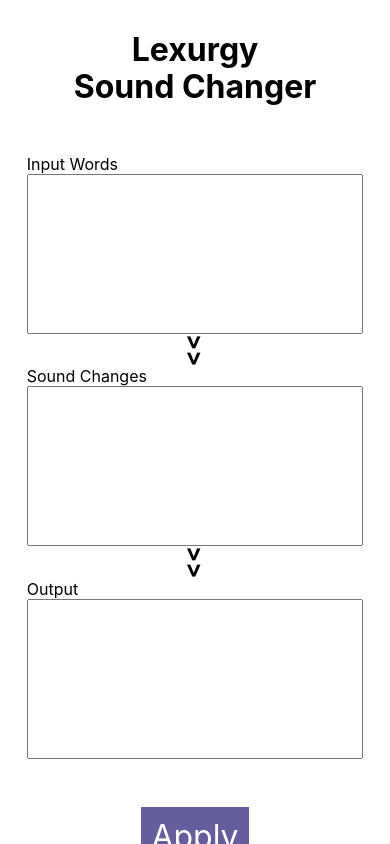
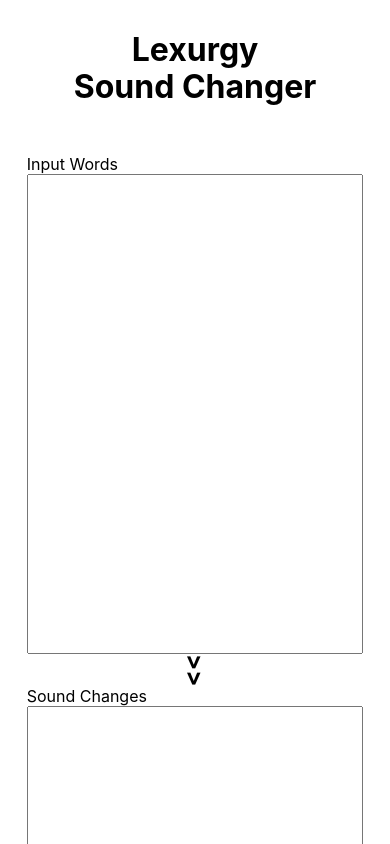
Before and after one commit to def-gthill/lexurgy-web, a Next.js app: page /sc in a window 390 px wide. Shown: the top 844 px of the page. Built offline with nearby package versions, Linux system fonts and the light colour scheme.

Commit message:
Moved common editor styles into Editor.module.css

```diff
--- a/components/editor.js
+++ b/components/editor.js
@@ -1,5 +1,5 @@
 import React from "react";
-import styles from '../styles/SC.module.css'
+import styles from '../styles/Editor.module.css'
 
 export default class Editor extends React.Component {
   static defaultProps = {
@@ -8,9 +8,8 @@ export default class Editor extends React.Component {
   };
 
   render() {
-    const containerStyle = styles[this.props.id + "Container"];
     return (
-      <div className={`${styles.editor} ${containerStyle}`}>
+      <div className={`${styles.editor} ${this.props.styles}`}>
         <label htmlFor={this.props.id}>{this.props.label}</label>
         <textarea
           id={this.props.id}
--- a/pages/sc.js
+++ b/pages/sc.js
@@ -43,6 +43,7 @@ export default class SC extends React.Component {
               label="Input Words"
               value={this.state.input}
               handleChange={this.updateInput}
+              styles={`${styles.stackedEditor} ${styles.inputContainer}`}
             />
             <Arrow/>
             <Editor
@@ -50,6 +51,7 @@ export default class SC extends React.Component {
               label="Sound Changes"
               value={this.state.changes}
               handleChange={this.updateChanges}
+              styles={`${styles.stackedEditor} ${styles.changesContainer}`}
             />
             <Arrow/>
             <Editor
@@ -58,6 +60,7 @@ export default class SC extends React.Component {
               value={this.state.output}
               editable={false}
               wrap={this.state.error}
+              styles={`${styles.stackedEditor} ${styles.outputContainer}`}
             />
           </div>
 
--- /dev/null
+++ b/styles/Editor.module.css
@@ -0,0 +1,11 @@
+
+.editor {
+  display: flex;
+  flex-direction: column;
+}
+
+.editor textarea {
+  height: 30rem;
+  resize: none;
+  white-space: pre;
+}
--- a/styles/SC.module.css
+++ b/styles/SC.module.css
@@ -17,17 +17,6 @@
   align-items: stretch;
   max-width: 1000px;
   margin: 3rem 0;
-}
-
-.editor {
-  display: flex;
-  flex-direction: column;
-}
-
-.editor textarea {
-  height: 30rem;
-  resize: none;
-  white-space: pre;
 }
 
 .arrowContainer {
@@ -78,7 +67,7 @@
     flex-basis: 0;
   }
 
-  .editor textarea {
+  .stackedEditor textarea {
     height: 10rem;
   }
 
```
